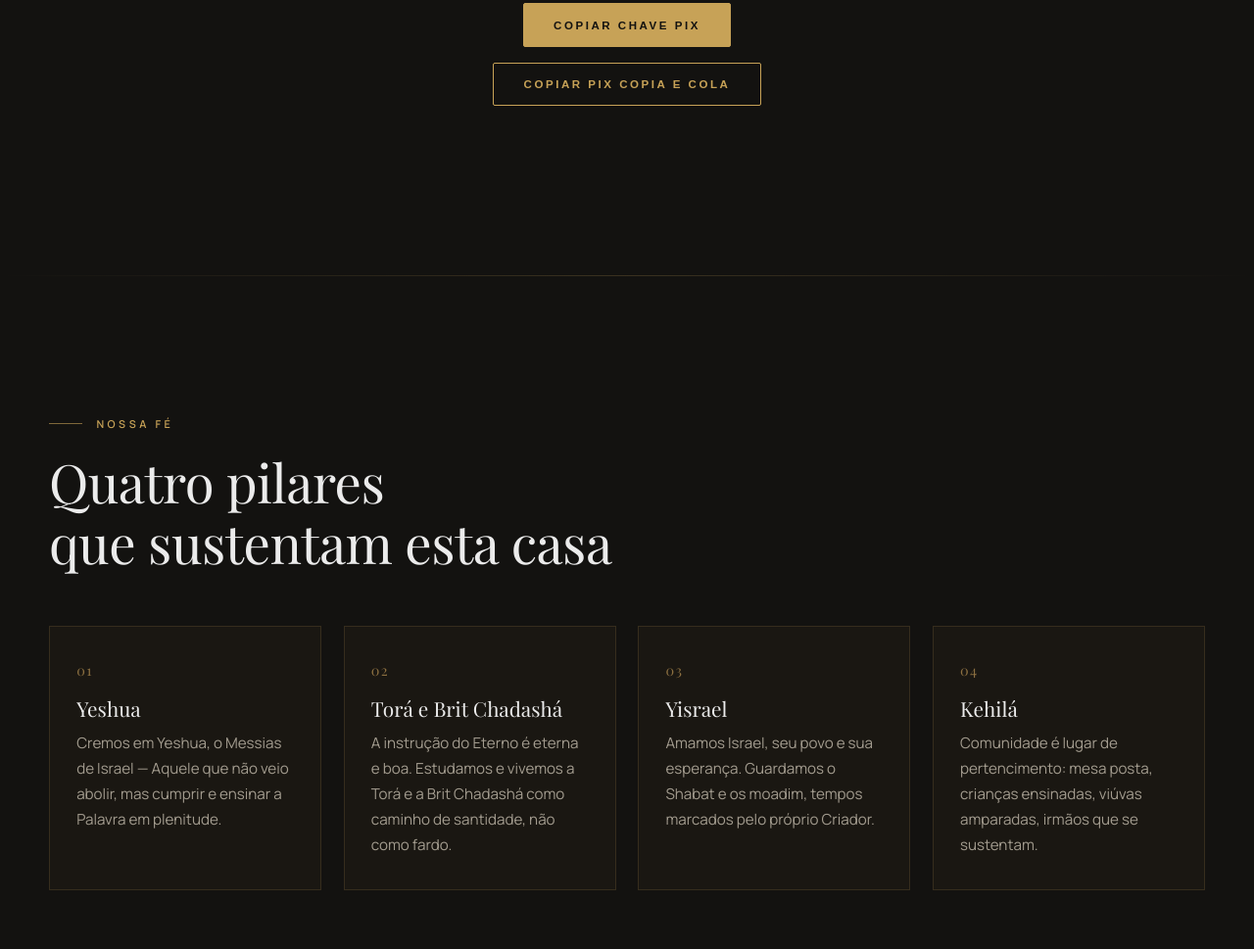
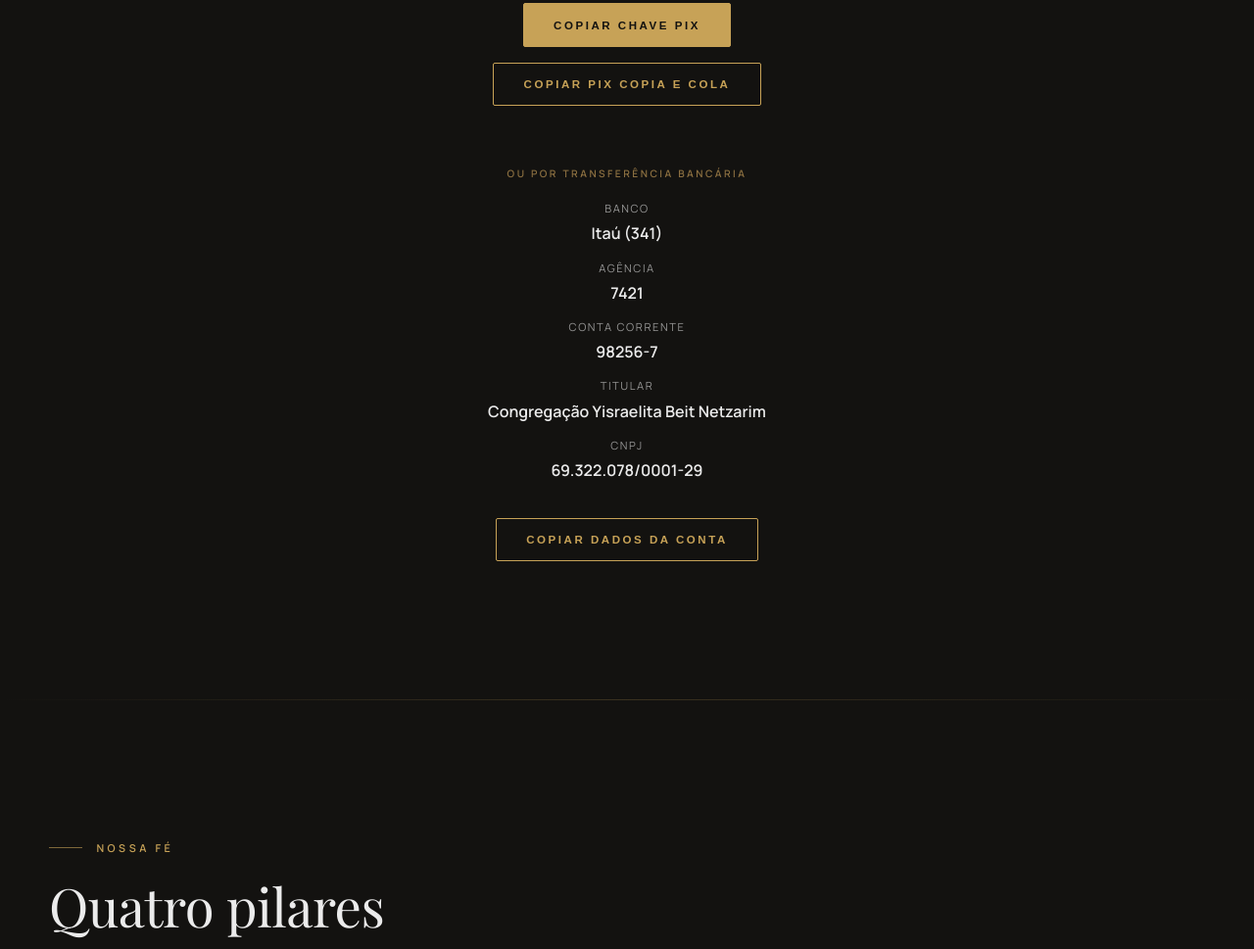
Before and after one commit to c7m7cursos-lab/beitnetzarim, a plain HTML site: page index.html in a window 1280 px wide. Shown: the part 10006-10975 px from the top of the page at 98% size. Drawn offline with nearby package versions, Linux system fonts and the light colour scheme; a web font is replaced by a local one.

Commit message:
Adicionar dados bancarios (Itau) na secao Tzedaka
Co-Authored-By: Claude Sonnet 5.5 <noreply@anthropic.com>

```diff
--- a/index.html
+++ b/index.html
@@ -494,6 +494,17 @@
         <button type="button" class="btn" data-copiar="00020126360014BR.GOV.BCB.PIX0114693220780001295204000053039865802BR5913Beit Netzarim6005Bahia62070503***6304A405">Copiar Pix copia e cola</button>
       </div>
       <p class="apoiador-aviso" id="pixAviso" role="status"></p>
+      <p class="apoiador-rotulo">Ou por transferência bancária</p>
+      <dl class="conta-banco">
+        <div><dt>Banco</dt><dd>Itaú (341)</dd></div>
+        <div><dt>Agência</dt><dd>7421</dd></div>
+        <div><dt>Conta corrente</dt><dd>98256-7</dd></div>
+        <div><dt>Titular</dt><dd>Congregação Yisraelita Beit Netzarim</dd></div>
+        <div><dt>CNPJ</dt><dd>69.322.078/0001-29</dd></div>
+      </dl>
+      <div class="btn-row" style="justify-content:center">
+        <button type="button" class="btn" data-copiar="Banco: Itaú (341)&#10;Agência: 7421&#10;Conta corrente: 98256-7&#10;Titular: Congregação Yisraelita Beit Netzarim&#10;CNPJ: 69.322.078/0001-29">Copiar dados da conta</button>
+      </div>
     </div>
   </div>
 </section>
--- a/styles.css
+++ b/styles.css
@@ -814,3 +814,7 @@ html.js-reveal .reveal.in{opacity:1;transform:none}
 .pix-painel__chave{display:flex;flex-direction:column;gap:.25rem;margin:0 0 1.4rem}
 .pix-painel__chave small{font-size:.7rem;letter-spacing:.14em;text-transform:uppercase;color:rgba(235,235,235,.6)}
 .pix-painel__chave strong{font-size:1.15rem;letter-spacing:.04em;font-weight:600}
+.conta-banco{margin:0 0 1.4rem;display:flex;flex-direction:column;gap:.7rem}
+.conta-banco div{display:flex;flex-direction:column;gap:.1rem}
+.conta-banco dt{font-size:.7rem;letter-spacing:.14em;text-transform:uppercase;color:rgba(235,235,235,.6)}
+.conta-banco dd{margin:0;font-size:1rem;font-weight:600}
```
